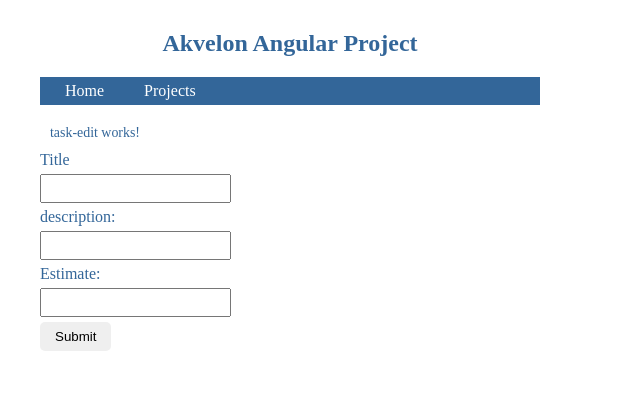
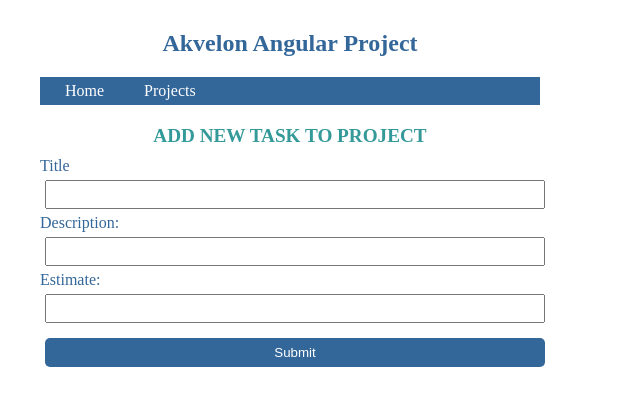
Before and after one commit to tatjama/akvelon-angular-project, an Angular app: page /addtask/1 in a window 1280 px wide. Shown: the top 406 px of the page, without its empty margins (0-640 px from the left). Built offline with nearby package versions, Linux system fonts and the light colour scheme.

Commit message:
Styling task edit component

```diff
--- a/src/app/task-edit/task-edit.component.css
+++ b/src/app/task-edit/task-edit.component.css
@@ -0,0 +1,15 @@
+button{
+  background-color: #369;
+  color: #fff;
+  width: 100%;
+  margin:10px 5px;
+}
+button:hover{
+  background-color: #a7c2dd;
+  color:#000;
+
+}
+input{
+  width: 100%;
+  margin: 5px;
+}
--- a/src/app/task-edit/task-edit.component.html
+++ b/src/app/task-edit/task-edit.component.html
@@ -1,10 +1,12 @@
-<p>task-edit works!</p>
+<header>
+    <h2>ADD NEW TASK TO PROJECT</h2>
+</header>
 <div>
   <label>Title</label>
   <br>
   <input type="text" [(ngModel)] = "addedTask.title"/>
   <br>
-  <label>description:</label>
+  <label>Description:</label>
   <br>
   <input type="text" [(ngModel)] = "addedTask.description"/>
   <br>
```
